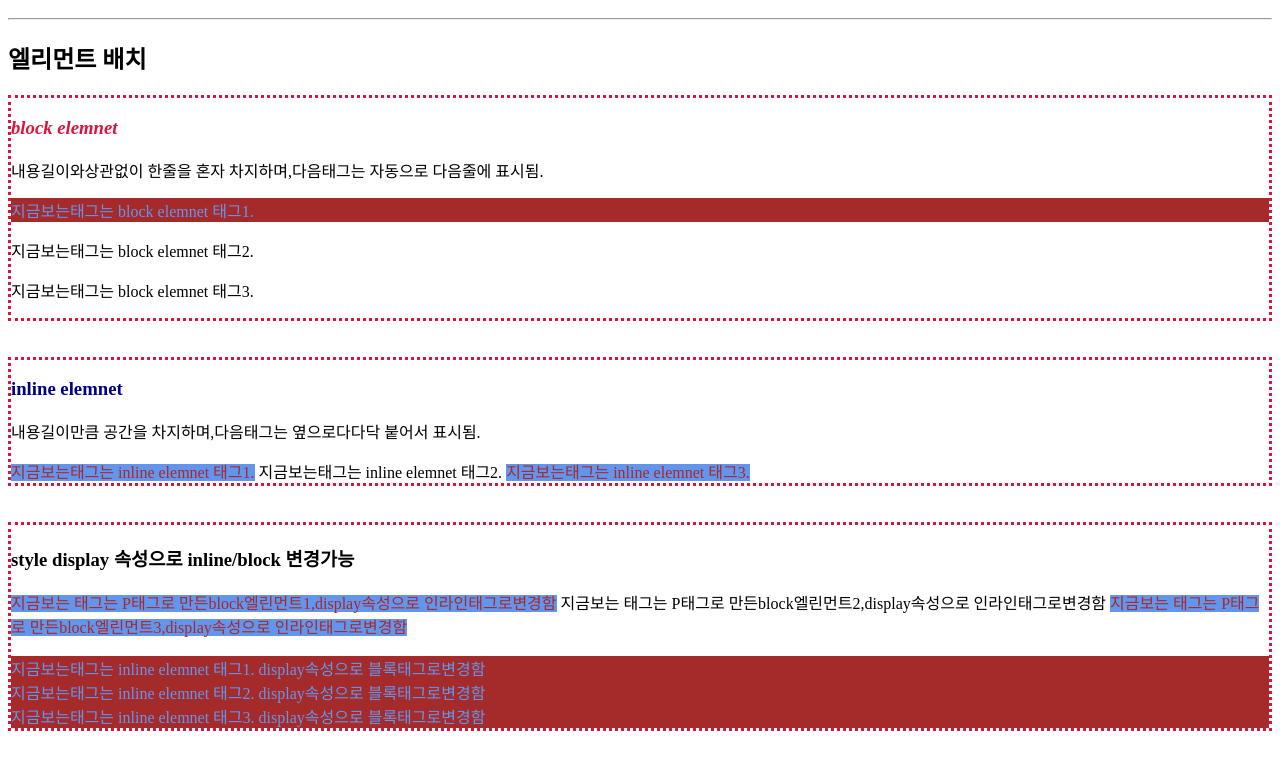
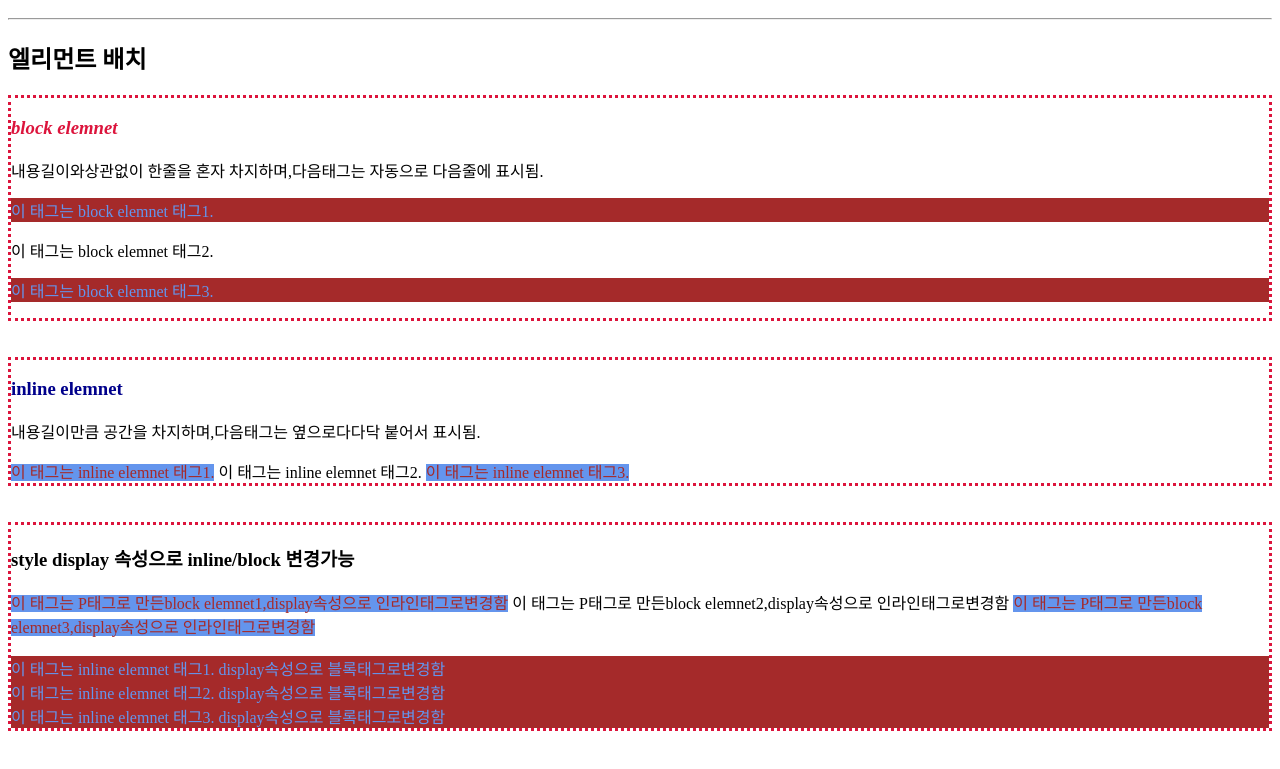
Before and after one commit to soobin-0513/web20210309, a plain HTML site: page html/soobin-ex3.html in a window 1280 px wide. Shown: the part 57-826 px from the top of the page. Drawn offline with Linux system fonts and the light colour scheme.

Commit message:
soobinex3

```diff
--- a/html/soobin-ex3.html
+++ b/html/soobin-ex3.html
@@ -34,28 +34,28 @@
         <div class="spe">
             <h3 id="ble">block elemnet</h3>
             <p>내용길이와상관없이 한줄을 혼자 차지하며,다음태그는 자동으로 다음줄에 표시됨.</p>
-            <p class="bl">지금보는태그는 block elemnet 태그1.</p>
-            <p>지금보는태그는 block elemnet 태그2.</p>
-            <p>지금보는태그는 block elemnet 태그3.</p>
+            <p class="bl">이 태그는 block elemnet 태그1.</p>
+            <p>이 태그는 block elemnet 태그2.</p>
+            <p class="bl">이 태그는 block elemnet 태그3.</p>
         </div>
         <br><br>
         <div class="spe">
             <h3 id="inle">inline elemnet</h3>
             <p>내용길이만큼 공간을 차지하며,다음태그는 옆으로다다닥 붙어서 표시됨.</p>
-            <span class="inl">지금보는태그는 inline elemnet 태그1.</span>
-            <span>지금보는태그는 inline elemnet 태그2.</span>
-            <span class="inl">지금보는태그는 inline elemnet 태그3.</span>
+            <span class="inl">이 태그는 inline elemnet 태그1.</span>
+            <span>이 태그는 inline elemnet 태그2.</span>
+            <span class="inl">이 태그는 inline elemnet 태그3.</span>
         </div>
         <br><br>
         <div class="spe">
             <h3>style display 속성으로 inline/block 변경가능</h3>
-            <p  class="inl" style="display: inline;">지금보는 태그는 P태그로 만든block엘린먼트1,display속성으로 인라인태그로변경함</p>
-            <p  style="display: inline;">지금보는 태그는 P태그로 만든block엘린먼트2,display속성으로 인라인태그로변경함</p>
-            <p  class="inl" style="display: inline;">지금보는 태그는 P태그로 만든block엘린먼트3,display속성으로 인라인태그로변경함</p>
+            <p  class="inl" style="display: inline;">이 태그는 P태그로 만든block elemnet1,display속성으로 인라인태그로변경함</p>
+            <p  style="display: inline;">이 태그는 P태그로 만든block elemnet2,display속성으로 인라인태그로변경함</p>
+            <p  class="inl" style="display: inline;">이 태그는 P태그로 만든block elemnet3,display속성으로 인라인태그로변경함</p>
             <br><br>
-            <span class="bl" style="display: block;">지금보는태그는 inline elemnet 태그1. display속성으로 블록태그로변경함</span>
-            <span class="bl" style="display: block;">지금보는태그는 inline elemnet 태그2. display속성으로 블록태그로변경함</span>
-            <span class="bl" style="display: block;">지금보는태그는 inline elemnet 태그3. display속성으로 블록태그로변경함</span>
+            <span class="bl" style="display: block;">이 태그는 inline elemnet 태그1. display속성으로 블록태그로변경함</span>
+            <span class="bl" style="display: block;">이 태그는 inline elemnet 태그2. display속성으로 블록태그로변경함</span>
+            <span class="bl" style="display: block;">이 태그는 inline elemnet 태그3. display속성으로 블록태그로변경함</span>
         </div>
         <br><br>
 
```
